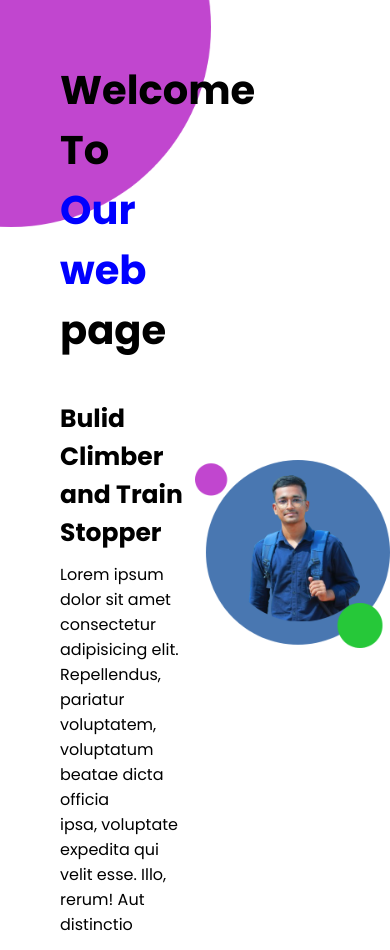
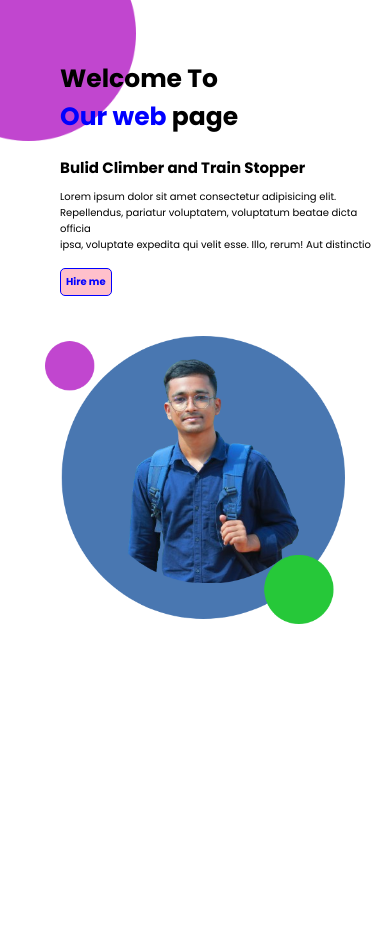
Before and after one commit to shantokarmoker8/me, a plain HTML site: page index.html in a window 390 px wide. Shown: the top 950 px of the page. After the commit the page ends 844 px from the top, so only its background shows below. Drawn offline with Linux system fonts and the light colour scheme.

Commit message:
responsive

```diff
--- a/css/responsive.css
+++ b/css/responsive.css
@@ -0,0 +1,50 @@
+@media (max-width: 500px) {
+  .section-one {
+    display: block;
+  }
+  .side-img {
+    top: -74px;
+    left: -79px;
+    width: 215px;
+  }
+  .left {
+    width: 100%;
+    padding-left: 20;
+  }
+  .left h1 {
+    font-size: 25px;
+  }
+  .articale {
+    margin: 20px 0;
+  }
+  .articale h3 {
+    font-size: 15px;
+  }
+  .articale p {
+    font-size: 10px;
+  }
+  .articale a {
+    margin-top: 5px;
+    border: 1px solid blue;
+    background: pink;
+    border-radius: 5px;
+    padding: 5px;
+    color: blue;
+    font-weight: 700;
+    transition: 0.3s;
+    font-size: 10px;
+  }
+  .articale a:hover {
+    border: 3px solid red;
+    color: red;
+    padding: 5px;
+  }
+  .right {
+    width: 100%;
+  }
+  .right img {
+    padding: 20px 0;
+    margin: auto;
+    width: 300px;
+  }
+}
```
Also changed, not shown: index.html (+1 -0 lines).
